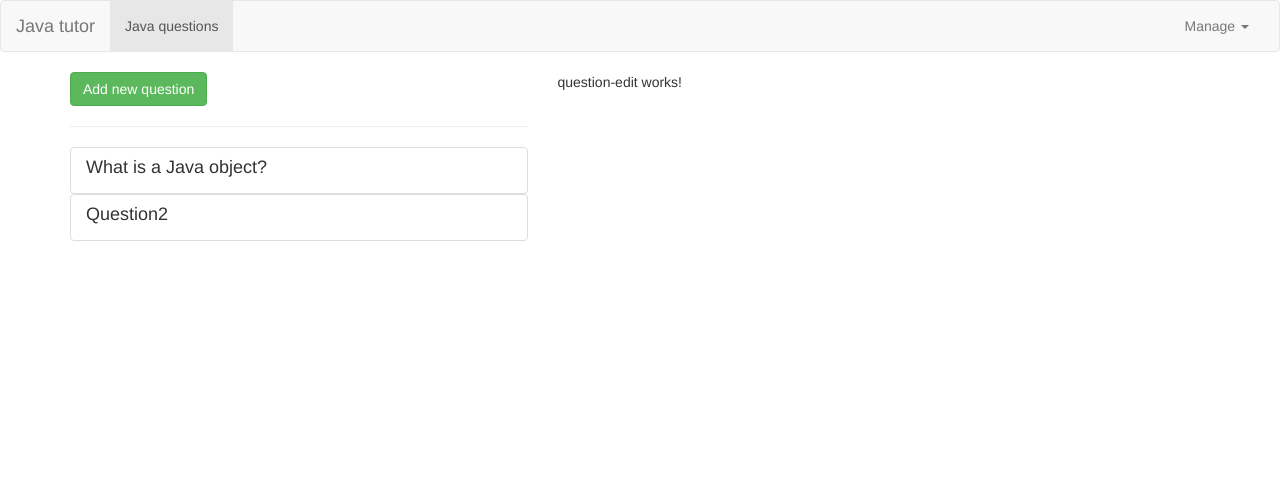
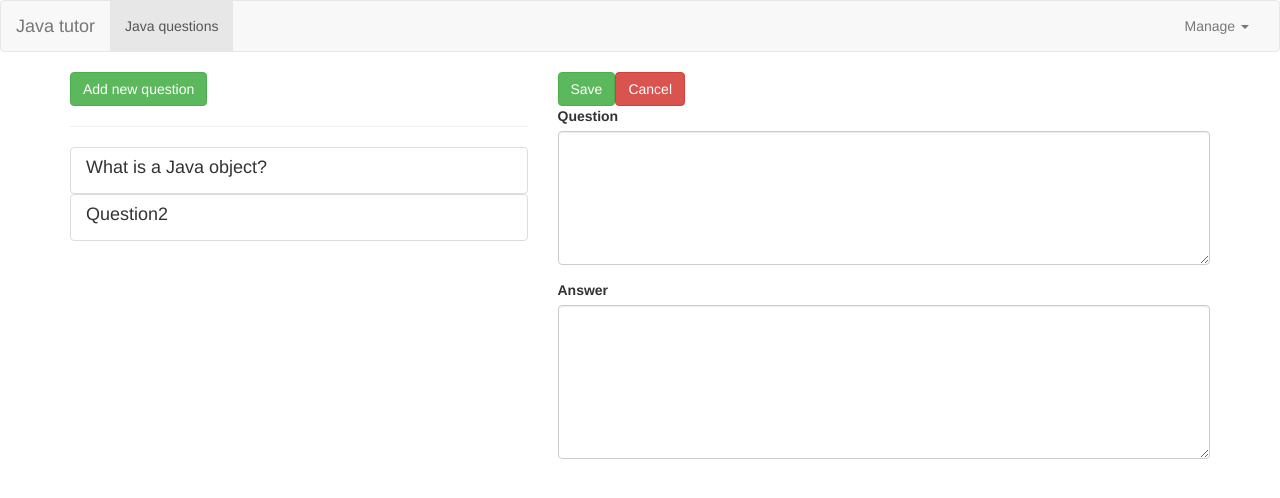
Before and after one commit to marynasavchenko/JavaTutorAPI, an Angular app in the folder client2/: page /questions/new in a window 1280 px wide. Shown: the top 498 px of the page. Built offline with nearby package versions, Linux system fonts and the light colour scheme.

Commit message:
add forms to QuestionEditComponent

```diff
--- a/client2/src/app/questions/question-list/question-edit/question-edit.component.html
+++ b/client2/src/app/questions/question-list/question-edit/question-edit.component.html
@@ -1,3 +1,38 @@
-<p>
-  question-edit works!
-</p>
+<div class="row">
+	<div class="col-xs-12">
+		<form [formGroup]="questionForm" (ngSubmit)="onSubmit()">
+			<div class="row">
+				<div class="col-xs-12">
+					<button type="submit" class="btn btn-success">Save</button>
+					<button type="button" class="btn btn-danger">Cancel</button>
+				</div>
+			</div>
+			<div class="row">
+				<div class="col-xs-12">
+					<div class="form-group">
+						<label for="question">Question</label>
+						<textarea
+						type="text"
+						id="question"
+						class="form-control"
+						formControlName="question"
+						rows="6"></textarea>
+					</div>
+				</div>
+			</div>
+			<div class="row">
+				<div class="col-xs-12">
+					<div class="form-group">
+						<label for="answer">Answer</label>
+						<textarea
+						type="text"
+						id="answer"
+						class="form-control"
+						formControlName="answer"
+						rows="7"></textarea>
+					</div>
+				</div>
+			</div>
+		</form>
+	</div>
+</div>
--- a/client2/src/app/questions/question-list/question-edit/question-edit.component.ts
+++ b/client2/src/app/questions/question-list/question-edit/question-edit.component.ts
@@ -1,5 +1,7 @@
-import { Component, OnInit } from '@angular/core';
-import { ActivatedRoute, Params } from '@angular/router';
+import {QuestionService} from '../../question.service';
+import {Component, OnInit} from '@angular/core';
+import {FormGroup, FormControl} from '@angular/forms';
+import {ActivatedRoute, Params} from '@angular/router';
 
 @Component({
   selector: 'app-question-edit',
@@ -8,18 +10,40 @@ import { ActivatedRoute, Params } from '@angular/router';
 })
 export class QuestionEditComponent implements OnInit {
   id: number;
-  editMode=false;
+  editMode = false;
+  questionForm: FormGroup;
 
-  constructor(private route: ActivatedRoute) { }
+  constructor(private route: ActivatedRoute, private questionService: QuestionService) {}
 
   ngOnInit() {
     this.route.params
       .subscribe(
-        (params: Params)=>{
-        this.id=+params['id'];
-          this.editMode=params['id']!=null;
-        }
+      (params: Params) => {
+        this.id = +params['id'];
+        this.editMode = params['id'] != null;
+        this.initForm();
+      }
       );
   }
 
+  onSubmit() {
+  console.log(this.questionForm);
+  }
+
+  private initForm() {
+    let javaQuestion = '';
+    let javaAnswer = '';
+
+    if (this.editMode) {
+      const question = this.questionService.getQuestion(this.id);
+      javaQuestion = question.question;
+      javaAnswer = question.answer;
+    }
+
+    this.questionForm = new FormGroup({
+      'question': new FormControl(javaQuestion),
+      'answer': new FormControl(javaAnswer)
+    });
+  }
+
 }
```
Also changed, not shown: client2/src/app/app.module.ts (+6 -1 lines).
